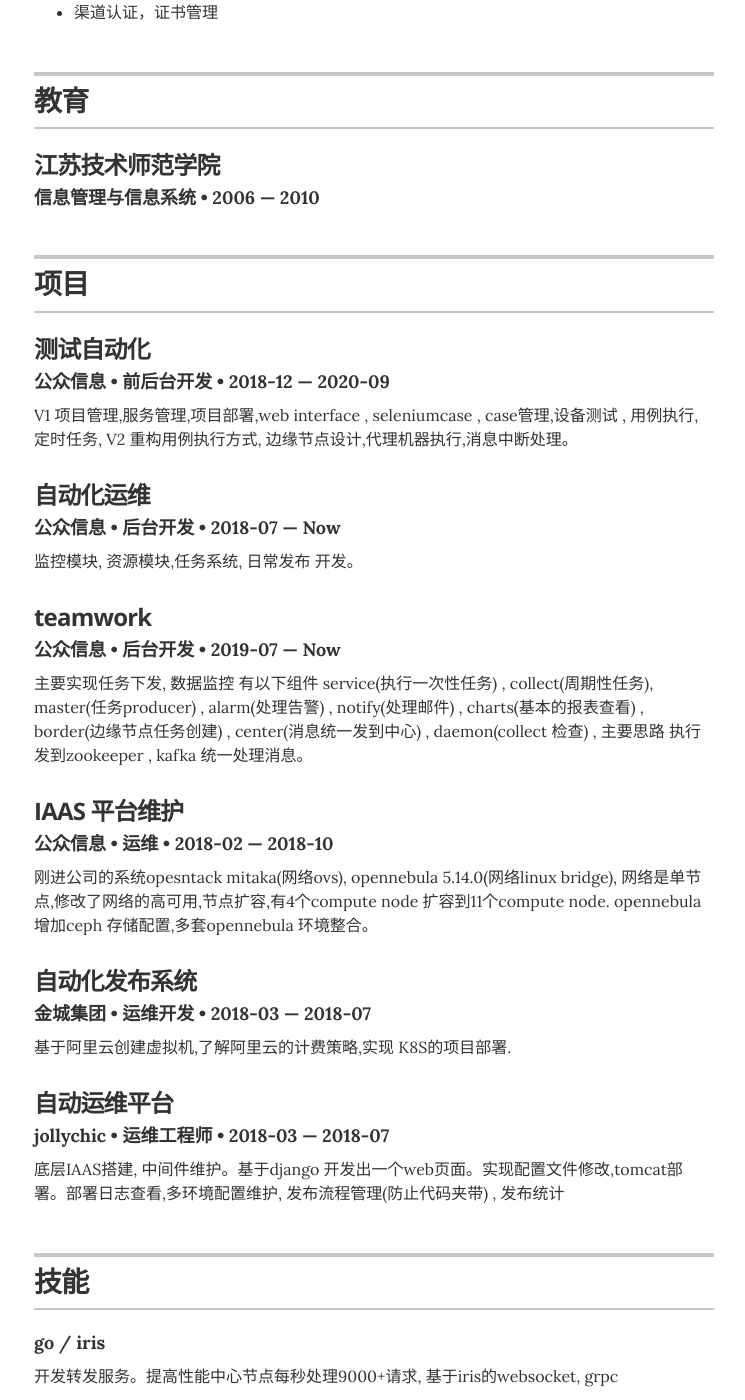
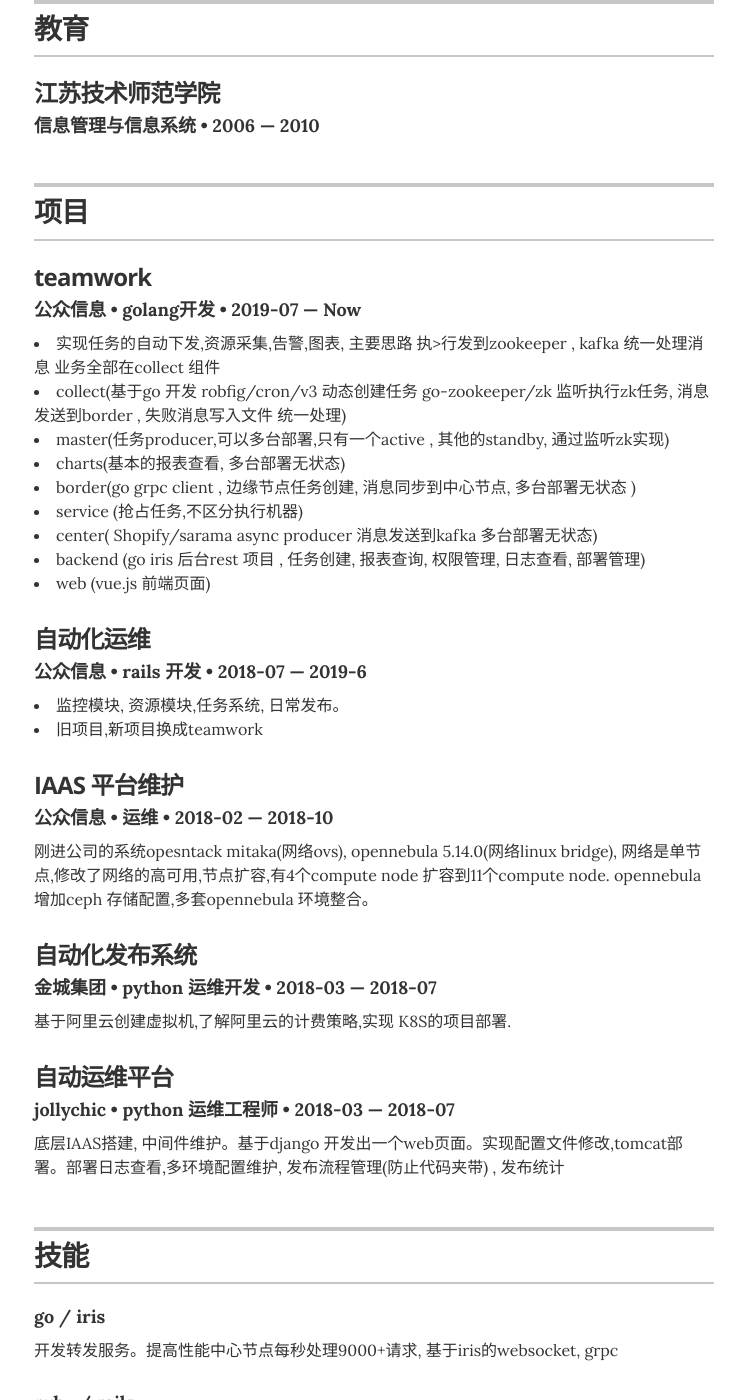
Before and after one commit to xiangfei/myresume, a Jekyll site: the page built from index.html, in a window 1280 px wide and 1400 px high, scrolled down 2923 px. Shown: the whole window, without its empty margins (266-1011 px from the left). Built offline with Jekyll 4.4.1, drawn with Linux system fonts in a browser that asks for light colours; some of the changed text lies outside the part shown.

Commit message:
add projects

```diff
--- a/_data/experience.yml
+++ b/_data/experience.yml
@@ -3,7 +3,7 @@
 - company:  浙江公众信息
   position: 运维开发
   duration: 2018-07 &mdash; Now
-  summary: 维护公司的open stack, opennebula 环境. ,开发监控平台,自动化运维,自动化测试平台 <ul class="resume-item-list"><li>openstack opennebula 调整为高可用https://xiangfei.github.io/tags/openstack/</li><li>openstack vip bug修改(解决vip突然挂掉的问题)</li><li>kvm 优化,增加windows image</li><li>自动化运维平台微服务支持,增加服务注册,发现,配置下发,负载均衡</li><li>自动化测试平台开发,API, GUI ,spirent 设备接口,边缘节点设计,执行调整</li><li>监控平台开发,动态下发任务,执行接口放入kafka</li><li>ruby 培训 https://xiangfei.github.io/ruby_traing/</li><li>安装hadoop hbase hive spark opentsdb https://xiangfei.github.io/tags/bigdata/ </li><li>监控组件teamwork重构,拆分成收集,告警,通知,恢复,转发,控制,网关,任务,画图</li><li>监控用go 重写, 解决边缘中心网络不通,逻辑处理下层, 参考openfaclcon 处理资源收集</li><li>日常sip 服务发布, kafka , zookeeper , redis 维护</li></ul>
+  summary: 维护公司的open stack, opennebula 环境. ,开发监控平台,自动化运维,自动化测试平台 <ul class="resume-item-list"><li>openstack opennebula 调整为高可用https://xiangfei.github.io/tags/openstack/</li><li>openstack vip bug修改(解决vip突然挂掉的问题)</li><li>kvm 优化,增加windows image</li><li>自动化运维平台微服务支持,增加服务注册,发现,配置下发,负载均衡</li><li>ruby 培训 https://xiangfei.github.io/ruby_traing/</li><li>安装hadoop hbase hive spark opentsdb https://xiangfei.github.io/tags/bigdata/ </li><li>kafka , zookeeper , redis 维护</li><li>teamwork开发</li></ul>
 
 # Director of Digital Stratgy
 - company: 金诚集团
--- a/_data/projects.yml
+++ b/_data/projects.yml
@@ -2,24 +2,22 @@
 # uncomment the urls if you wish to display them, and add your own URL
 
 # jazznotes.io
-- project: 测试自动化
-  company: "公众信息"
-  role: 前后台开发
-  duration: 2018-12 &mdash; 2020-09
-  description: V1 项目管理,服务管理,项目部署,web interface , seleniumcase , case管理,设备测试 , 用例执行,定时任务, V2 重构用例执行方式, 边缘节点设计,代理机器执行,消息中断处理。
-
 # Springfield Community Outreach Group
-- project: 自动化运维
-  company: "公众信息"
-  role: 后台开发
-  duration: 2018-07 &mdash; Now
-  description: 监控模块, 资源模块,任务系统, 日常发布 开发。
 
 - project: teamwork
   company: "公众信息"
-  role: 后台开发
+  role: golang开发
   duration: 2019-07 &mdash; Now
-  description: 主要实现任务下发, 数据监控 有以下组件 service(执行一次性任务) ,  collect(周期性任务), master(任务producer)   , alarm(处理告警) , notify(处理邮件) , charts(基本的报表查看) ,  border(边缘节点任务创建) , center(消息统一发到中心) , daemon(collect 检查) ,  主要思路 执行发到zookeeper , kafka 统一处理消息。
+  description:  <li> 实现任务的自动下发,资源采集,告警,图表, 主要思路 执>行发到zookeeper , kafka 统一处理消息 业务全部在collect 组件</li><li>collect(基于go 开发 robfig/cron/v3 动态创建任务  go-zookeeper/zk 监听执行zk任务,  消息发送到border , 失败消息写入文件 统一处理) <li>  master(任务producer,可以多台部署,只有一个active , 其他的standby, 通过监听zk实现) </li> <li> charts(基本的报表查看, 多台部署无状态) </li> <li> border(go grpc client , 边缘节点任务创建, 消息同步到中心节点, 多台部署无状态 ) </li> <li> service (抢占任务,不区分执行机器) </li> <li> center( Shopify/sarama async producer 消息发送到kafka 多台部署无状态) </li> <li>  backend (go iris 后台rest 项目 , 任务创建, 报表查询, 权限管理, 日志查看, 部署管理) </li> <li> web (vue.js 前端页面)</li>
+
+- project: 自动化运维
+  company: "公众信息"
+  role: rails 开发
+  duration: 2018-07 &mdash; 2019-6
+  description: <li>监控模块, 资源模块,任务系统, 日常发布。</li> <li>旧项目,新项目换成teamwork</li>
+
+
+
 
 - project: IAAS 平台维护
   company: "公众信息"
@@ -29,12 +27,12 @@
 
 - project: 自动化发布系统
   company: "金城集团"
-  role: 运维开发
+  role: python 运维开发
   duration: 2018-03 &mdash; 2018-07
   description: 基于阿里云创建虚拟机,了解阿里云的计费策略,实现 K8S的项目部署.
 
 - project: 自动运维平台
   company: jollychic
-  role: 运维工程师
+  role: python 运维工程师
   duration: 2018-03 &mdash; 2018-07
   description: 底层IAAS搭建, 中间件维护。基于django 开发出一个web页面。实现配置文件修改,tomcat部署。部署日志查看,多环境配置维护, 发布流程管理(防止代码夹带) , 发布统计
```
